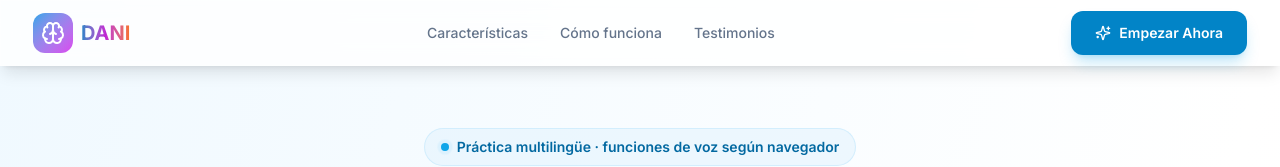
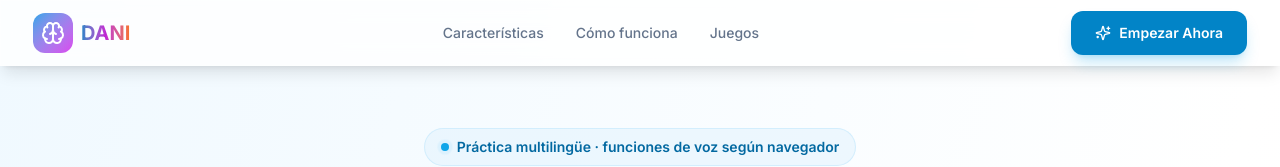
Before and after one commit to belentani7/eso-ai, a Next.js app: page / in a window 1280 px wide. Shown: the top 167 px of the page. Built offline with nearby package versions, Linux system fonts and the light colour scheme.

Commit message:
fix: remove residual minor-identifying UI and dead landing link

```diff
--- a/src/app/page.tsx
+++ b/src/app/page.tsx
@@ -63,7 +63,7 @@
             <div className="hidden md:flex items-center gap-8">
               <Link href="#features" className="text-sm font-medium text-muted-foreground hover:text-foreground transition-colors">Características</Link>
               <Link href="#how-it-works" className="text-sm font-medium text-muted-foreground hover:text-foreground transition-colors">Cómo funciona</Link>
-              <Link href="#testimonials" className="text-sm font-medium text-muted-foreground hover:text-foreground transition-colors">Testimonios</Link>
+              <Link href="/dashboard/games" className="text-sm font-medium text-muted-foreground hover:text-foreground transition-colors">Juegos</Link>
             </div>
             <div className="flex items-center gap-4">
               <Link href="/dashboard/chat" className="btn-primary">
```
